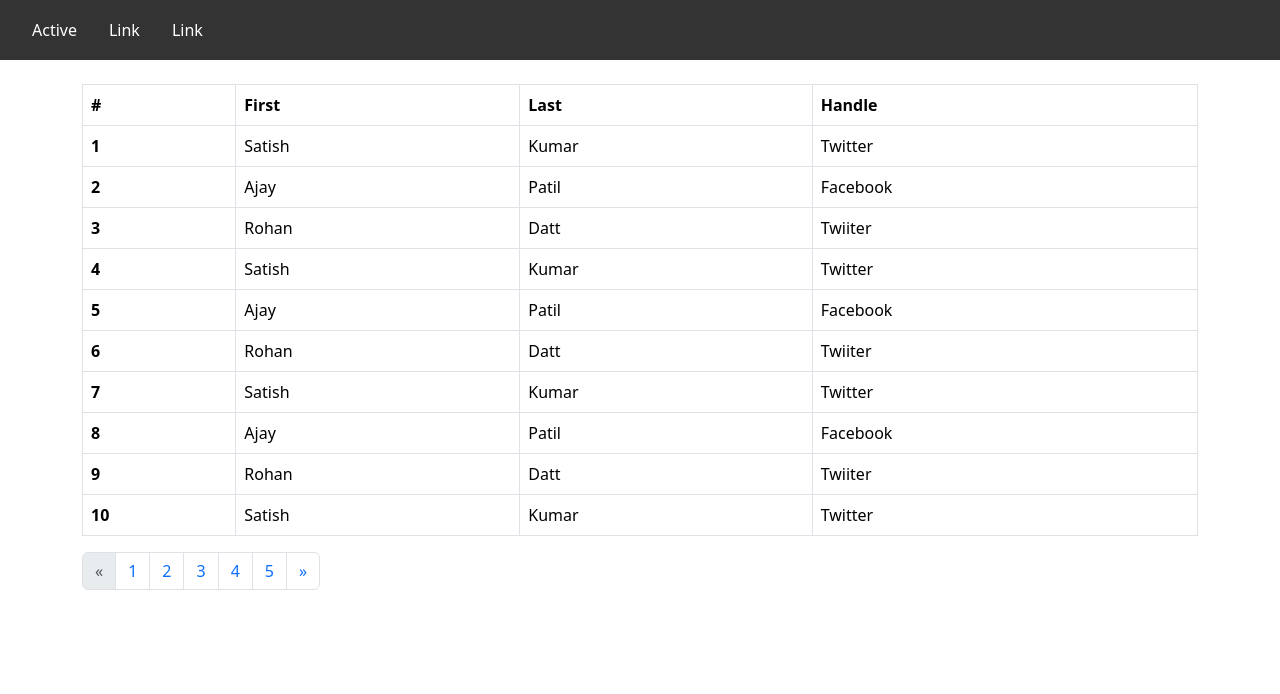
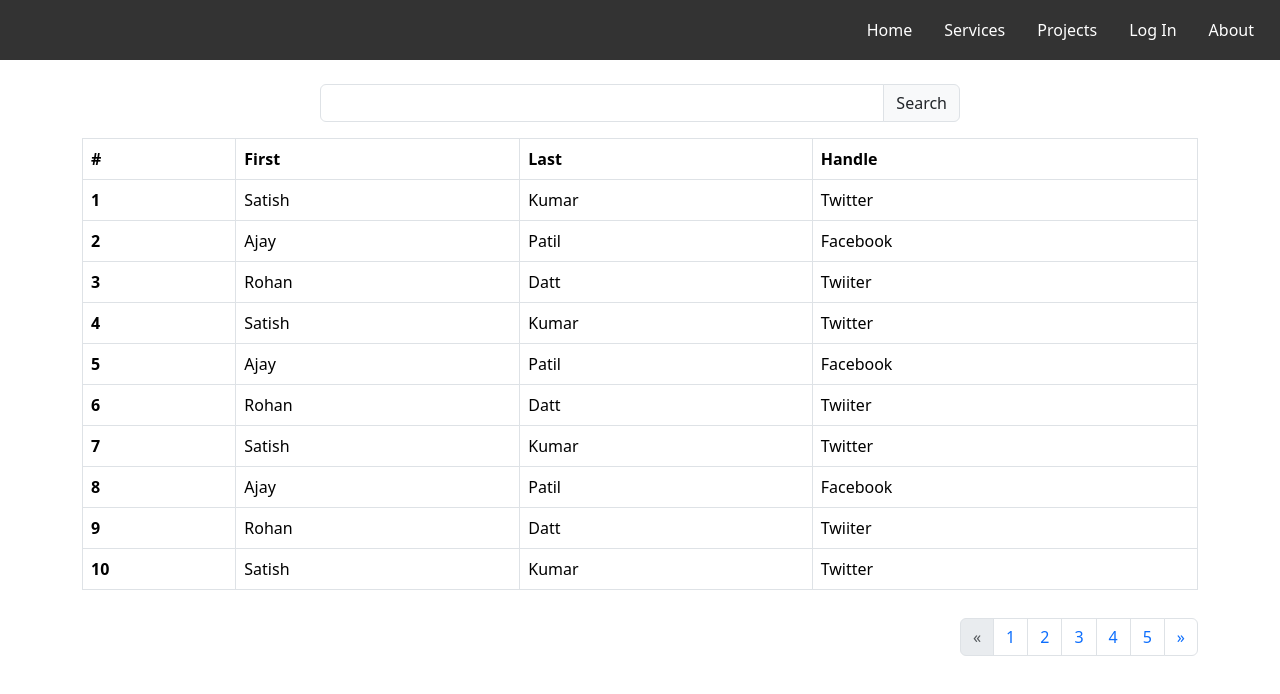
Before and after one commit to vinaythakoor004/angularApp, an Angular app: page /dashboard in a window 1280 px wide. Shown: the top 694 px of the page. Built offline with nearby package versions, Linux system fonts and the light colour scheme.

Commit message:
Added searchbox

```diff
--- a/src/app/app.component.html
+++ b/src/app/app.component.html
@@ -1,6 +1,8 @@
 <nav class="nav navbarClass">
-    <a class="nav-link active" aria-current="page" href="#">Active</a>
-    <a class="nav-link" href="#">Link</a>
-    <a class="nav-link" href="#">Link</a>
+    <a class="nav-link active" aria-current="page" href="#">Home</a>
+    <a class="nav-link" href="#">Services</a>
+    <a class="nav-link" href="#">Projects</a>
+    <a class="nav-link" href="#">Log In</a>
+    <a class="nav-link" href="#">About</a>
 </nav>
 <router-outlet />
--- a/src/app/dashboard/dashboard.component.css
+++ b/src/app/dashboard/dashboard.component.css
@@ -3,3 +3,7 @@
     cursor: not-allowed;
     text-decoration: underline;
 }
+
+.tableDiv {
+    height: 30rem;
+}
--- a/src/app/dashboard/dashboard.component.html
+++ b/src/app/dashboard/dashboard.component.html
@@ -1,4 +1,6 @@
-<div *ngIf="userData.length" class="container mt-4">
+<div class="container mt-4">
+  <app-search [allUserData]="allUserData" [userData]="userData" (searchEvent)="getSearch($event)"></app-search>
+  <div *ngIf="userData.length" class="tableDiv">
     <table class="table table-bordered">
       <thead>
         <tr>
@@ -17,17 +19,21 @@
         </tr>
       </tbody>
     </table>
+  </div>
 
-    <nav *ngIf="pageSize.length" aria-label="Page navigation example">
+  <nav *ngIf="pageSize.length" aria-label="Page navigation" class="paginationClass">
     <ul class="pagination">
       <li class="page-item">
-            <a class="page-link" [class.disabled]="currentPage == 1" href="#" aria-label="Previous" aria-disabled="" (click)="getPageData(currentPage - 1, $event, 'prev')">
+        <a class="page-link" [class.disabled]="currentPage == 1" href="#" aria-label="Previous" aria-disabled=""
+          (click)="getPageData(currentPage - 1, $event)">
           <span aria-hidden="true">&laquo;</span>
         </a>
       </li>
-          <li *ngFor="let item of pageSize; let i = index" class="page-item"><a #pageLink (click)="getPageData(i+1, $event)" class="page-link" href="#">{{i+1}}</a></li>
+      <li *ngFor="let item of pageSize; let i = index;" class="page-item"><a #pageLink (click)="getPageData(i+1, $event)"
+          class="page-link" href="#">{{i+1}}</a></li>
       <li class="page-item">
-            <a class="page-link" [class.disabled]="currentPage == pageSize.length" (click)="getPageData(currentPage + 1, $event, 'next')" href="#" aria-label="Next">
+        <a class="page-link" [class.disabled]="currentPage == pageSize.length"
+          (click)="getPageData(currentPage + 1, $event)" href="#" aria-label="Next">
           <span aria-hidden="true">&raquo;</span>
         </a>
       </li>
--- a/src/app/dashboard/dashboard.component.ts
+++ b/src/app/dashboard/dashboard.component.ts
@@ -1,9 +1,10 @@
 import { CommonModule } from '@angular/common';
 import { Component } from '@angular/core';
+import { SearchComponent } from "../search/search.component";
 
 @Component({
   selector: 'app-dashboard',
-  imports: [CommonModule],
+  imports: [CommonModule, SearchComponent],
   templateUrl: './dashboard.component.html',
   styleUrl: './dashboard.component.css'
 })
@@ -69,8 +70,8 @@ export class DashboardComponent {
     return this.pageSize = [...Array(limit)].map((a, i) => i+1)
   }
 
-  getPageData(page: number, e?: any, op?: string): Array<any> {
-    this.currentPage = page; //op == 'prev' ? page - 1 : op == 'next' ? page + 1 : page;
+  getPageData(page: number, e?: any): void {
+    this.currentPage = page;
     if (e) {
       e.preventDefault();
     }
@@ -78,8 +79,12 @@ export class DashboardComponent {
     let end = start + 10;
     const newArr = this.allUserData.slice(start, end);
     this.userData = structuredClone(newArr);
-    console.log(this.userData);
-    return this.userData;
+  }
+
+  getSearch(e: any): void {
+    this.allUserData = e.allUserData;
+    this.getPageData(1);
+    this.getPageSize();
   }
 
   getPageClass(page: number): string {
--- /dev/null
+++ b/src/app/search/search.component.css
@@ -0,0 +1,4 @@
+.searchBox {
+    width: 40rem;
+    margin: auto;
+}
--- /dev/null
+++ b/src/app/search/search.component.html
@@ -0,0 +1,4 @@
+<div class="input-group mb-3 searchBox">
+    <input type="text" class="form-control" (input)="onInput($event)" aria-label="Username" aria-describedby="basic-addon1">
+    <span class="input-group-text" id="basic-addon1">Search</span>
+  </div>
--- /dev/null
+++ b/src/app/search/search.component.ts
@@ -0,0 +1,31 @@
+import { Component, EventEmitter, Input, output, Output } from '@angular/core';
+
+@Component({
+  selector: 'app-search',
+  imports: [],
+  templateUrl: './search.component.html',
+  styleUrl: './search.component.css'
+})
+export class SearchComponent {
+  @Input() allUserData: Array<any> = [];
+  @Input() userData: Array<any> = [];
+  @Output() searchEvent = new EventEmitter<any>();
+  userDataCopy: Array<any> = [];
+
+  ngOnInit() {
+    this.userDataCopy = structuredClone(this.allUserData);
+  }
+
+  onInput(e: any): void {
+    const val = e?.target?.value || "";
+    if (val && this.userDataCopy.length) {
+      this.allUserData = this.userDataCopy.filter((user: any) => {
+        return user.firstName.toLowerCase().includes(val.toLowerCase()) || user.lastName.toLowerCase().includes(val.toLowerCase()) || user.handle.toLowerCase().includes(val.toLowerCase())
+      });
+    } else {
+      this.allUserData = this.userDataCopy;
+    }
+    console.log(this.allUserData);
+    this.searchEvent.emit({ allUserData: this.allUserData });
+  }
+}
--- a/src/styles.css
+++ b/src/styles.css
@@ -3,10 +3,16 @@
   background-color: #333;
   color: white;
   padding: 10px;
-  padding-left: 1rem !important;
+  display: flex;
+  justify-content: flex-end;
 }
 
 .navbarClass .nav-link {
   color: white;
   text-decoration: none;
 }
+
+.paginationClass {
+  display: flex;
+  justify-content: flex-end;
+}
```
Also changed, not shown: 1 other file (tests, documents, lock files or other folders). Lines whose indentation alone changed are shown as unchanged.
